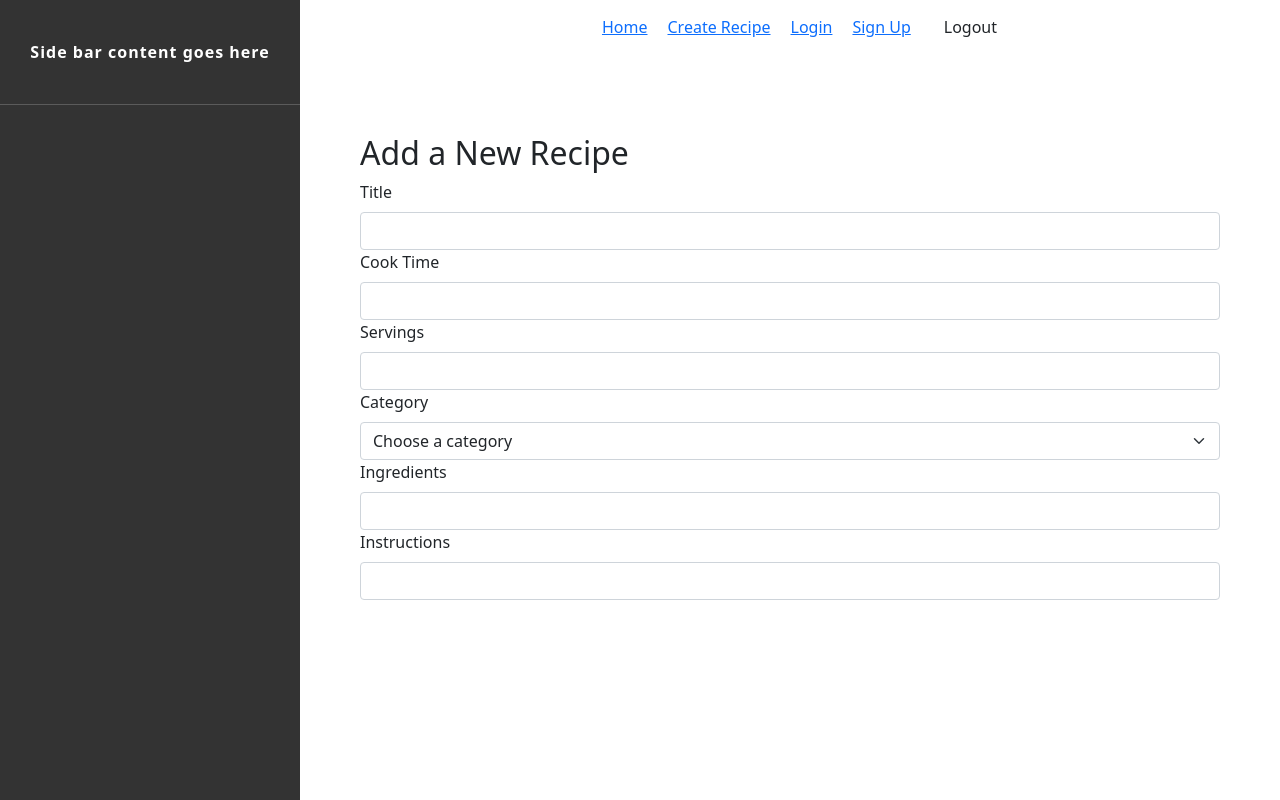
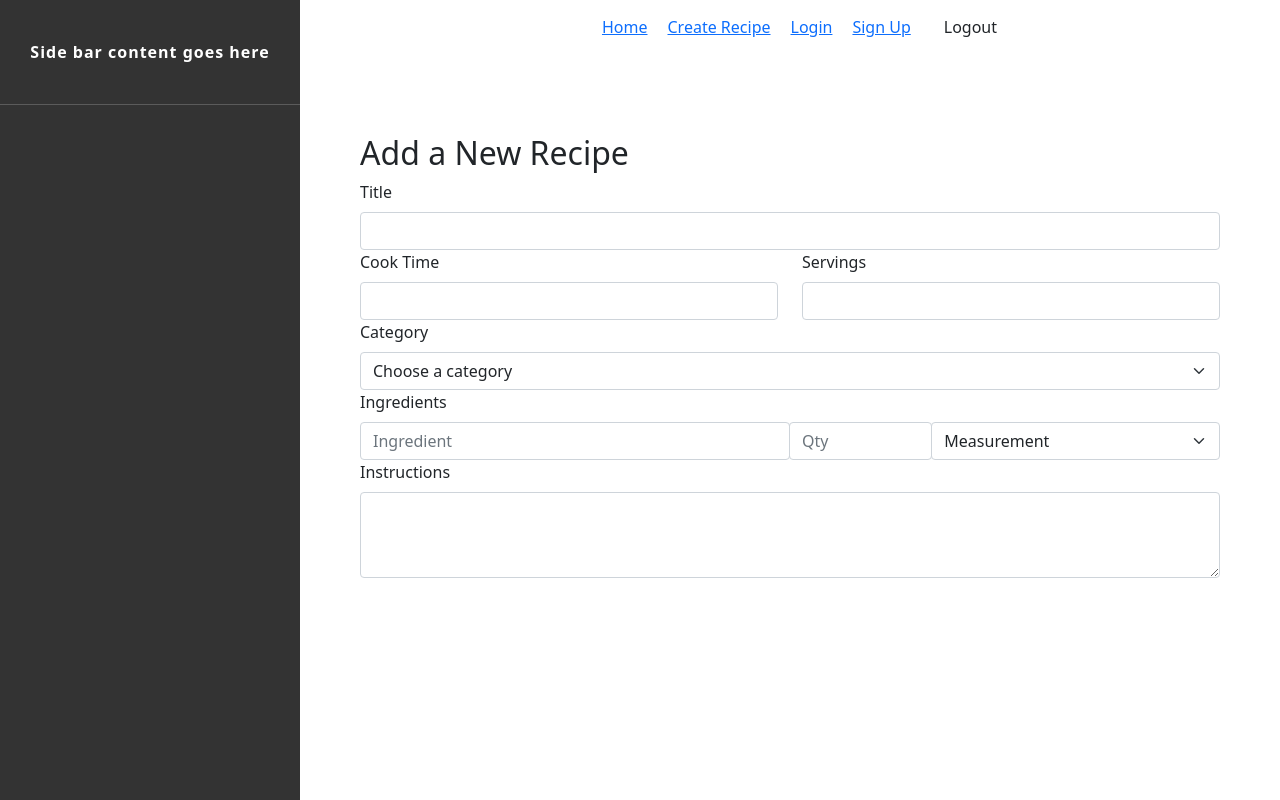
Before and after one commit to kpundt93/capstone, a React (Create React App) app in the folder my-recipes/: page /create in a window 1280 px wide. Built offline with nearby package versions, Linux system fonts and the light colour scheme.

Commit message:
dynamically render measurement options

```diff
--- a/my-recipes/src/components/ReusableForm.js
+++ b/my-recipes/src/components/ReusableForm.js
@@ -1,6 +1,14 @@
 import React from 'react'
 import PropTypes from 'prop-types'
+// react-bootstrap
 import Form from 'react-bootstrap/Form'
+import Button from 'react-bootstrap/Button'
+import Row from 'react-bootstrap/Row'
+import Col from 'react-bootstrap/Col'
+import InputGroup from 'react-bootstrap/InputGroup'
+import FormControl from 'react-bootstrap/FormControl'
+
+export default function ReusableForm(props) {
 
   const categories = [
     "Breakfast",
@@ -19,21 +27,39 @@ const categoryOptions = categories.map((category) => {
     );
   });
 
-export default function ReusableForm(props) {
+  const measurements = [
+    "cup",
+    "tbsp",
+    "tsp",
+    "each",
+    "lb(s)",
+    "oz",
+    "pinch"
+  ];
+
+  const measurementOptions = measurements.map((measurement) => {
+    return (
+      <option key={measurement} value={measurement}>{measurement}</option>
+    );
+  });
+
+
   return (
     <Form>
       <Form.Group>
         <Form.Label className='form-label'>Title</Form.Label>
         <Form.Control type='text' name='title' required />
       </Form.Group>
-      <Form.Group>
+      <Row>
+        <Col>
           <Form.Label className='form-label'>Cook Time</Form.Label>
           <Form.Control type='text' name='cook-time' required />
-      </Form.Group>
-      <Form.Group>
+        </Col>
+        <Col>
           <Form.Label className='form-label'>Servings</Form.Label>
           <Form.Control type='number' name='servings' step='1' min='1' required />
-      </Form.Group>
+        </Col>
+      </Row>
       <Form.Group>
         <Form.Label className='form-label'>Category</Form.Label>
         <Form.Select>
@@ -41,13 +67,20 @@ export default function ReusableForm(props) {
           { categoryOptions }
         </Form.Select>
       </Form.Group>
-      <Form.Group>
-        <Form.Label className='form-label'>Ingredients</Form.Label>
-        <Form.Control type='text' name='cook-time' required />
-      </Form.Group>
+      <Form.Label>Ingredients</Form.Label>
+      <InputGroup>
+        <Col md='6'><FormControl placeholder='Ingredient' /></Col>
+        <Col md='2'><FormControl placeholder='Qty' /></Col>
+        <Col>
+          <Form.Select>
+            <option>Measurement</option>
+            { measurementOptions }
+          </Form.Select>
+        </Col>
+      </InputGroup>
       <Form.Group>
         <Form.Label className='form-label'>Instructions</Form.Label>
-        <Form.Control type='text' name='cook-time' required />
+        <Form.Control type='text' name='cook-time' as='textarea' rows={3} required />
       </Form.Group>
   </Form>
   )
```
Lines whose indentation alone changed are shown as unchanged.
